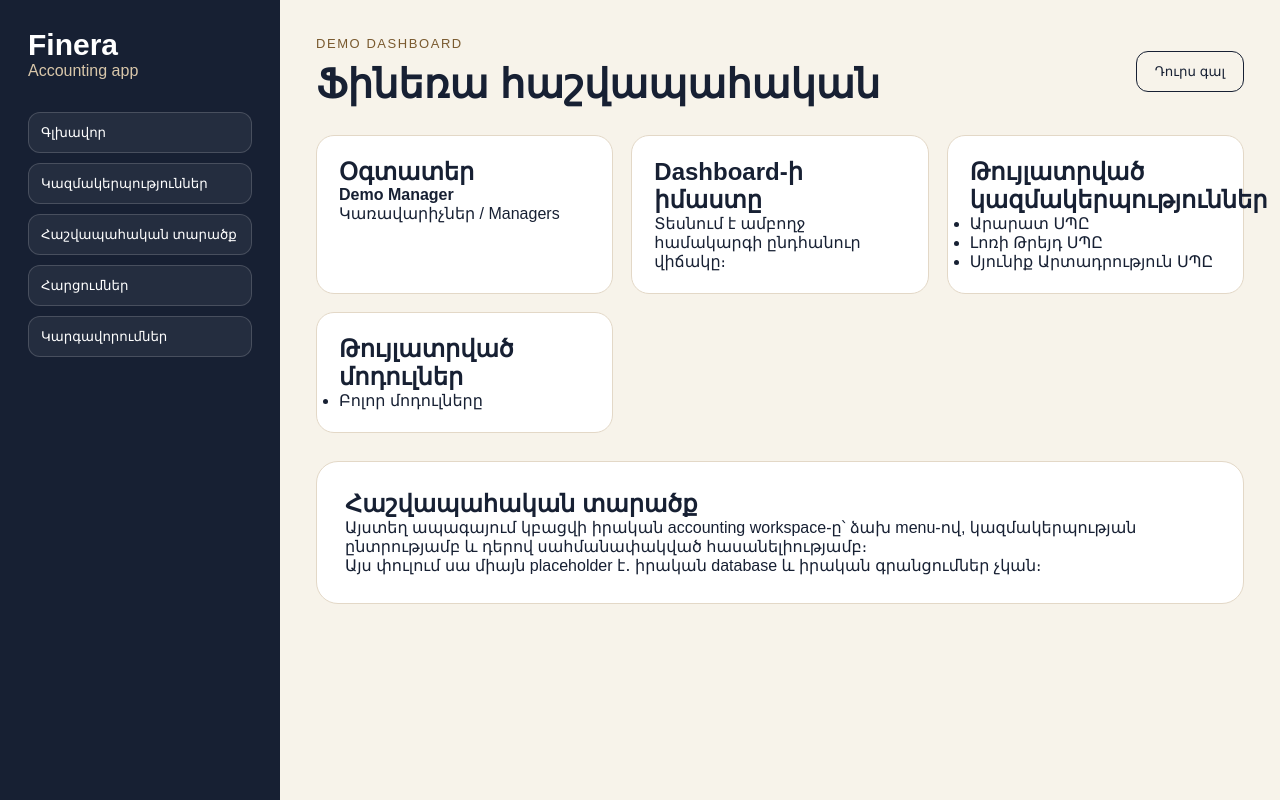
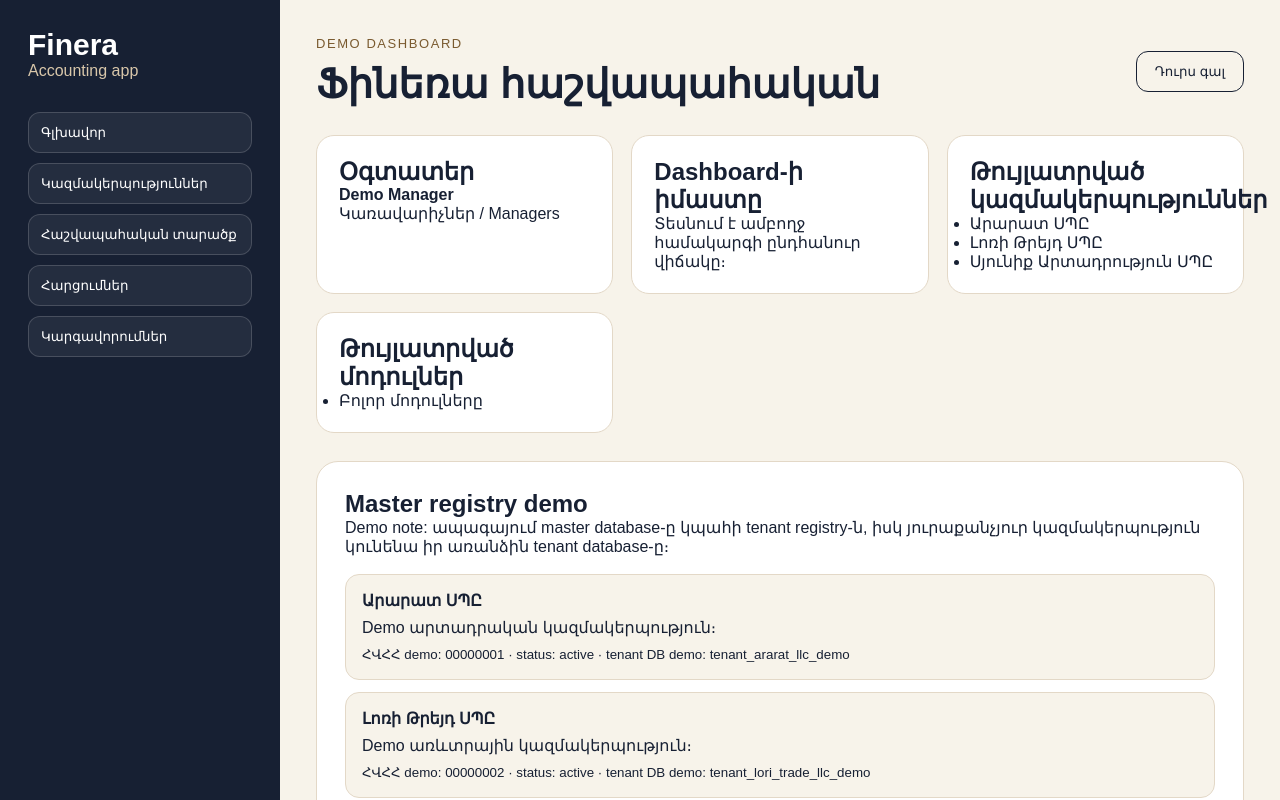
Before and after one commit to gevorgyandesign12-byte/finera-app, a Next.js app: page / in a window 1280 px wide. Both pictures are taken after a click on the button "Մուտք demo ռեժիմով". Shown: the top 800 px of the page. Built offline with nearby package versions, Linux system fonts and the light colour scheme.

Commit message:
Add demo organization registry

```diff
--- a/src/app/page.tsx
+++ b/src/app/page.tsx
@@ -3,6 +3,7 @@
 import type { CSSProperties } from "react";
 import { useState } from "react";
 import { demoUsers } from "@/lib/demo-data";
+import { demoOrganizations, masterDatabaseNote } from "@/lib/demo-organizations";
 
 export default function Home() {
   const [selectedUserId, setSelectedUserId] = useState(demoUsers[0].id);
@@ -113,6 +114,31 @@ export default function Home() {
             </ul>
           </div>
         </div>
+
+        <section style={styles.accountingArea}>
+          <h2>Master registry demo</h2>
+          <p>{masterDatabaseNote}</p>
+
+          <div style={{ display: "grid", gap: "12px", marginTop: "18px" }}>
+            {demoOrganizations.map((organization) => (
+              <div
+                key={organization.id}
+                style={{
+                  padding: "16px",
+                  borderRadius: "14px",
+                  border: "1px solid #e3d8c7",
+                  background: "#f7f3ea",
+                }}
+              >
+                <strong>{organization.name}</strong>
+                <p style={{ margin: "8px 0" }}>{organization.shortDescription}</p>
+                <small>
+                  ՀՎՀՀ demo: {organization.taxId} · status: {organization.status} · tenant DB demo: {organization.tenantDatabaseName}
+                </small>
+              </div>
+            ))}
+          </div>
+        </section>
 
         <section style={styles.accountingArea}>
           <h2>Հաշվապահական տարածք</h2>
--- /dev/null
+++ b/src/lib/demo-organizations.ts
@@ -0,0 +1,38 @@
+export type DemoOrganization = {
+  id: string;
+  name: string;
+  taxId: string;
+  status: "active" | "paused" | "demo";
+  tenantDatabaseName: string;
+  shortDescription: string;
+};
+
+export const demoOrganizations: DemoOrganization[] = [
+  {
+    id: "ararat-llc",
+    name: "Արարատ ՍՊԸ",
+    taxId: "00000001",
+    status: "active",
+    tenantDatabaseName: "tenant_ararat_llc_demo",
+    shortDescription: "Demo արտադրական կազմակերպություն։",
+  },
+  {
+    id: "lori-trade-llc",
+    name: "Լոռի Թրեյդ ՍՊԸ",
+    taxId: "00000002",
+    status: "active",
+    tenantDatabaseName: "tenant_lori_trade_llc_demo",
+    shortDescription: "Demo առևտրային կազմակերպություն։",
+  },
+  {
+    id: "syunik-production-llc",
+    name: "Սյունիք Արտադրություն ՍՊԸ",
+    taxId: "00000003",
+    status: "demo",
+    tenantDatabaseName: "tenant_syunik_production_llc_demo",
+    shortDescription: "Demo արտադրություն և պահեստային հաշվառում։",
+  },
+];
+
+export const masterDatabaseNote =
+  "Demo note: ապագայում master database-ը կպահի tenant registry-ն, իսկ յուրաքանչյուր կազմակերպություն կունենա իր առանձին tenant database-ը։";
```
